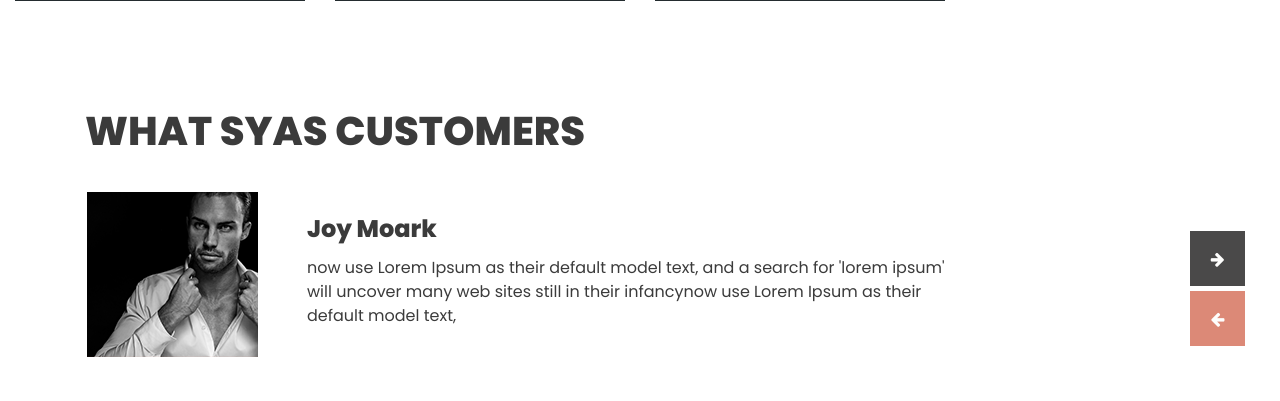
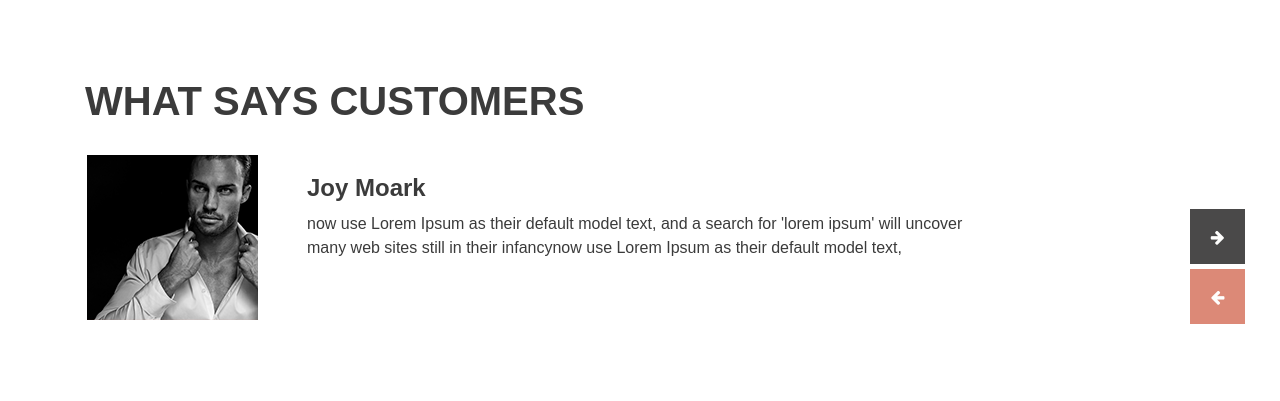
Before and after one commit to Meera-Muraleedharan/GoGreen, a Django app: template gogreen/templates/index.html in a window 1280 px wide. Shown: the part 1721-2122 px from the top of the page. Run offline with Django 3.2, Linux system fonts and the light colour scheme; the template is opened without the code that fills it, so the values that code supplies are empty; some libraries are stand-ins or nearby versions.

Commit message:
Updated index.html

```diff
--- a/gogreen/templates/index.html
+++ b/gogreen/templates/index.html
@@ -36,7 +36,7 @@
     />
     <!-- font css -->
     <link
-      href="https://fonts.googleapis.com/css2?family=Poppins:wght@400;600;800&display=swap"
+      href='{% static "https://fonts.googleapis.com/css2?family=Poppins:wght@400;600;800&display=swap" %}'
       rel="stylesheet"
     />
     <!-- Scrollbar Custom CSS -->
@@ -48,7 +48,7 @@
     <!-- Tweaks for older IEs-->
     <link
       rel="stylesheet"
-      href='{% static "https://netdna.bootstrapcdn.com/font-awesome/4.0.3/css/font-awesome.css" %}'
+      href="https://netdna.bootstrapcdn.com/font-awesome/4.0.3/css/font-awesome.css"
     />
   </head>
   <body>
@@ -392,7 +392,7 @@
             <div class="carousel-item active">
               <div class="row">
                 <div class="col-md-12">
-                  <h1 class="about_taital">What syas customers</h1>
+                  <h1 class="about_taital">What says customers</h1>
                 </div>
               </div>
               <div class="client_section_2">
@@ -417,7 +417,7 @@
             <div class="carousel-item">
               <div class="row">
                 <div class="col-md-12">
-                  <h1 class="about_taital">What syas customers</h1>
+                  <h1 class="about_taital">What says customers</h1>
                 </div>
               </div>
               <div class="client_section_2">
@@ -442,7 +442,7 @@
             <div class="carousel-item">
               <div class="row">
                 <div class="col-md-12">
-                  <h1 class="about_taital">What syas customers</h1>
+                  <h1 class="about_taital">What says customers</h1>
                 </div>
               </div>
               <div class="client_section_2">
@@ -583,8 +583,6 @@
           <div class="col-sm-12">
             <p class="copyright_text">
               2020 All Rights Reserved. Design by
-              <a href="https://html.design">Free Html Templates</a> Distribution
-              by <a href="https://themewagon.com">ThemeWagon</a>
             </p>
           </div>
         </div>
```
Also changed, not shown: gogreen/templates/products.html (+5 -7 lines).
